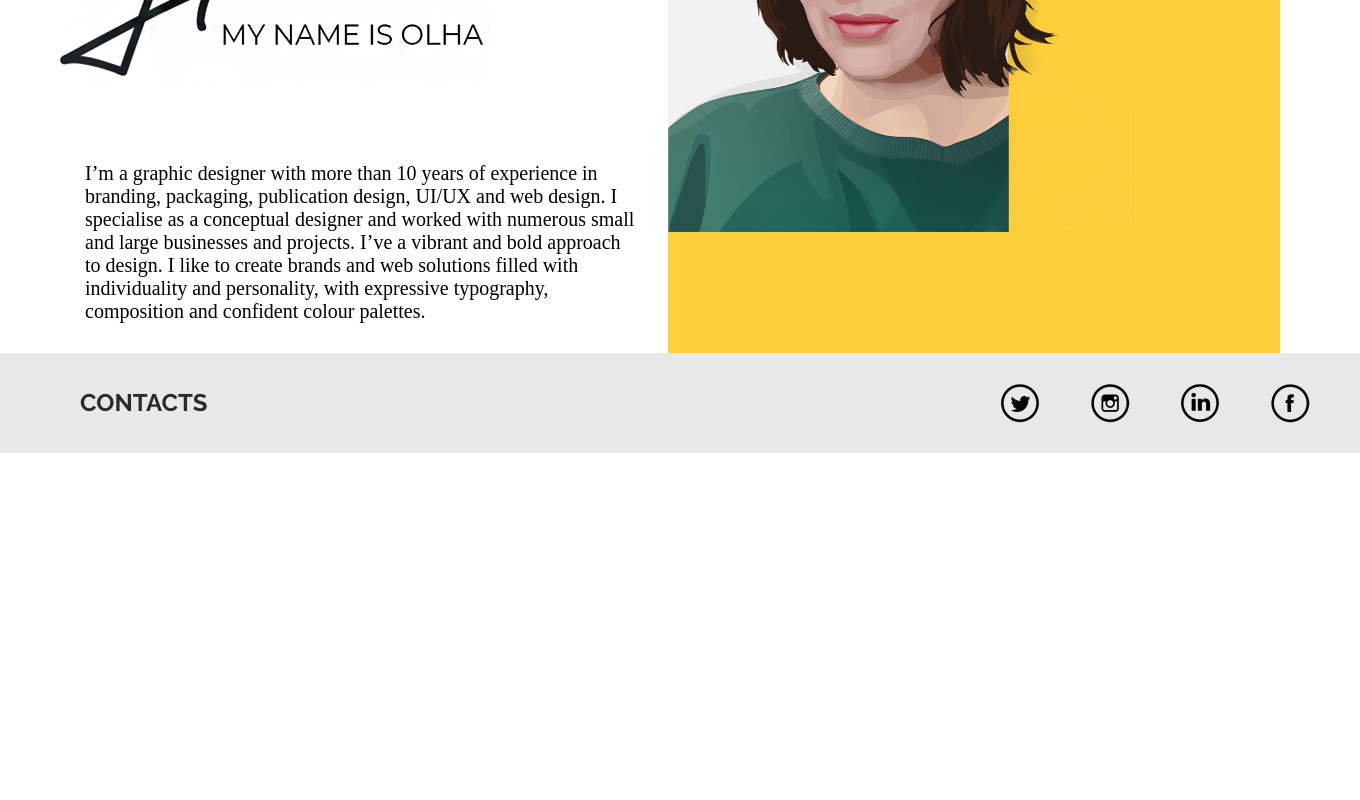
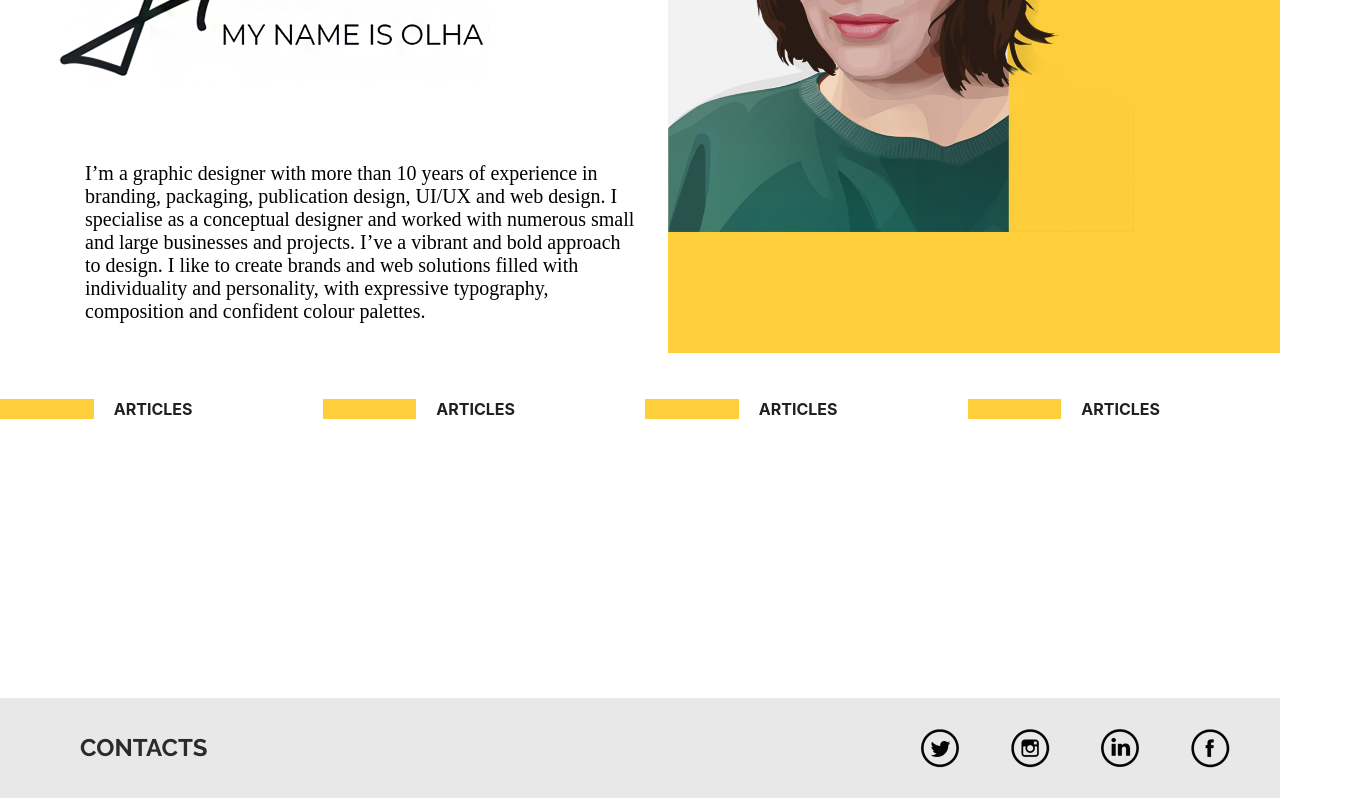
Before and after one commit to OlhaHolovina/react-components-assifnment-1, a React (Create React App) app: page / in a window 1280 px wide. Shown: the part 316-1116 px from the top of the page, 1360 px wide, since content can reach past the window. Before the commit the page ends 800 px from the top, so only its background shows below. Built offline with nearby package versions, Linux system fonts and the light colour scheme.

Commit message:
blocks prepare

```diff
--- a/src/App.css
+++ b/src/App.css
@@ -1,3 +1,7 @@
+* {
+  box-sizing: border-box;
+}
+
 /* Removing global margin */
 body {
   margin: 0;
@@ -11,3 +15,47 @@ html {
 .container {
   display: flex;
 }
+
+/*blocks*/
+.blocks-wrapper {
+  margin-top: 30px;
+  display: flex;
+  align-content: space-between;
+  flex-wrap: wrap;
+  row-gap: 10px;
+  column-gap: 10px;
+  width: 100%;
+}
+
+.block {
+  height: 295px;
+  flex-grow: 1;
+  margin-bottom: 20px;
+  transition: border 0.5s;
+}
+
+.block:hover {
+  border-bottom: 4px solid #FFCE3B;
+}
+
+.block-header {
+  display: flex;
+}
+
+.block-header-line {
+  background: #FFCE3B;
+  width: 30%;
+}
+
+.block-header-title {
+  padding-left: 20px;
+  color: #231F20;
+  text-transform: uppercase;
+  font-weight: bold;
+}
+
+@media screen and (max-width: 500px) {
+  .block {
+    width: 500px;
+  }
+}
--- a/src/App.js
+++ b/src/App.js
@@ -4,6 +4,10 @@ import Header from "./components/Header/Header";
 import Footer from "./components/Footer/Footer";
 import ProfileImg from "./components/ProfileImg/ProfileImg";
 import Aside from "./components/Aside/Aside";
+import Block1 from "./components/blocks/Block1";
+import Block2 from "./components/blocks/Block2";
+import Block3 from "./components/blocks/Block3";
+import Block4 from "./components/blocks/Block4";
 
 function App() {
   return (
@@ -13,6 +17,12 @@ function App() {
         <Aside />
         <ProfileImg />
       </main>
+      <section className="blocks-wrapper">
+        <Block1 />
+        <Block2 />
+        <Block3 />
+        <Block4 />
+      </section>
       <Footer />
     </>
   );
--- /dev/null
+++ b/src/components/blocks/Block1.js
@@ -0,0 +1,12 @@
+function Block1() {
+  return (
+    <section className='block'>
+      <p className="block-header">
+        <span className='block-header-line'> </span>
+        <span className='block-header-title'>articles</span>
+      </p>
+    </section>
+  );
+}
+
+export default Block1;
--- /dev/null
+++ b/src/components/blocks/Block2.js
@@ -0,0 +1,12 @@
+function Block2() {
+  return (
+    <section className='block'>
+      <p className="block-header">
+        <span className='block-header-line'> </span>
+        <span className='block-header-title'>articles</span>
+      </p>
+    </section>
+  );
+}
+
+export default Block2;
--- /dev/null
+++ b/src/components/blocks/Block3.js
@@ -0,0 +1,12 @@
+function Block3() {
+  return (
+    <section className='block'>
+      <p className="block-header">
+        <span className='block-header-line'> </span>
+        <span className='block-header-title'>articles</span>
+      </p>
+    </section>
+  );
+}
+
+export default Block3;
--- /dev/null
+++ b/src/components/blocks/Block4.js
@@ -0,0 +1,12 @@
+function Block4() {
+  return (
+    <section className='block'>
+      <p className="block-header">
+        <span className='block-header-line'> </span>
+        <span className='block-header-title'>articles</span>
+      </p>
+    </section>
+  );
+}
+
+export default Block4;
```
